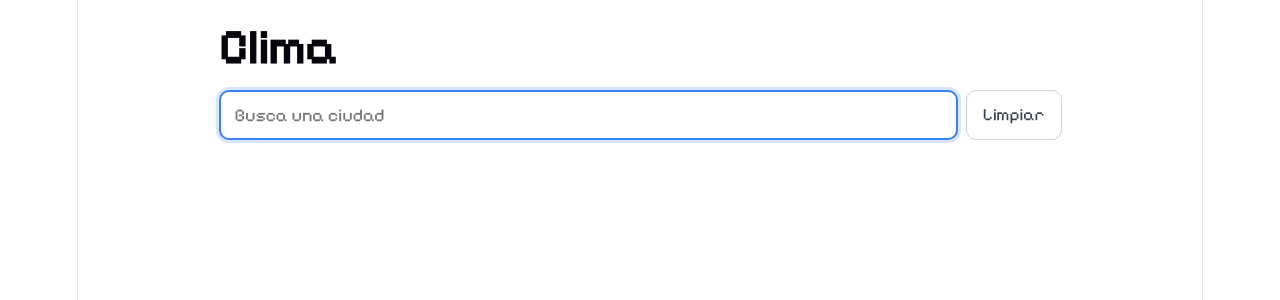
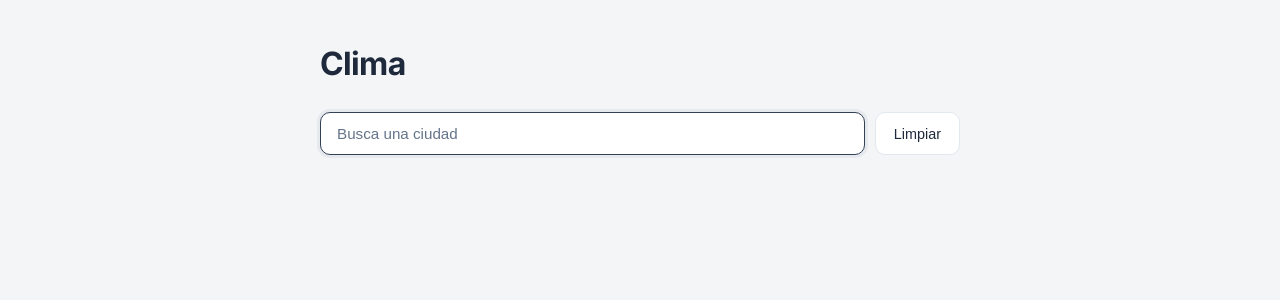
Before and after one commit to julianCeres587/clima-react, a React (Vite) app: page / in a window 1280 px wide. Shown: the top 300 px of the page. Built offline with nearby package versions, Linux system fonts and the light colour scheme.

Commit message:
Actualización de estilos

```diff
--- a/src/App.css
+++ b/src/App.css
@@ -1,151 +1,188 @@
 .buscador {
-  width: 75%;
-  max-width: none;
+  width: 100%;
+  max-width: 640px;
   margin: 0 auto;
-  padding: 24px 16px;
-  text-align: left;
-  color: #1f2937;
-  font-family: "Pixelify Sans", system-ui, sans-serif;
+  padding: 0;
+  font-family: var(--font-family);
 }
 
 .buscador__titulo {
-  margin: 10px 0 30px;
-  font-size: 50px;
+  margin: 0 0 24px 0;
+  font-size: 2rem;
   font-weight: 700;
+  color: var(--text-main);
+  letter-spacing: -0.02em;
 }
 
 .buscador__fila {
   display: flex;
-  gap: 8px;
+  gap: 10px;
 }
 
 .buscador__input {
   flex: 1;
-  padding: 10px 14px;
-  font-size: 1rem;
-  color: #1f2937;
-  background: #fff;
-  border: 2px solid #cbd5e1;
-  border-radius: 10px;
+  padding: 12px 16px;
+  font-size: 0.95rem;
+  font-weight: 400;
+  color: var(--text-main);
+  background-color: var(--input-bg);
+  border: 1px solid var(--border-color);
+  border-radius: var(--radius-md);
   outline: none;
-  transition: border-color 0.15s, box-shadow 0.15s;
+  transition: border-color 0.2s ease, box-shadow 0.2s ease;
 }
 
 .buscador__input:focus {
-  border-color: #3b82f6;
-  box-shadow: 0 0 0 3px rgba(59, 130, 246, 0.2);
+  border-color: var(--accent-slate);
+  box-shadow: 0 0 0 3px rgba(148, 163, 184, 0.15);
+}
+
+.buscador__input::placeholder {
+  color: var(--text-muted);
 }
 
 .buscador__limpiar {
-  padding: 0 16px;
-  font-size: 0.95rem;
-  color: #374151;
-  background: #fff;
-  border: 1px solid #cbd5e1;
-  border-radius: 10px;
+  padding: 0 18px;
+  font-size: 0.9rem;
+  font-weight: 500;
+  color: var(--text-main);
+  background-color: var(--card-bg);
+  border: 1px solid var(--border-color);
+  border-radius: var(--radius-md);
   cursor: pointer;
-  transition: background 0.15s;
-
+  transition: background-color 0.15s ease, border-color 0.15s ease;
 }
 
 .buscador__limpiar:hover {
-  background: #0e5faf;
-  font-weight: 600;
-  color: #e2e8f0;
+  background-color: var(--hover-bg);
+  border-color: var(--accent-slate);
 }
 
 .buscador__mensaje {
-  margin: 12px 0 0;
-  color: #64748b;
+  margin: 14px 0 0 0;
+  font-size: 0.9rem;
+  color: var(--text-muted);
 }
 
 .buscador__mensaje--error {
-  color: #b91c1c;
+  color: #ef4444;
 }
 
 .buscador__lista {
-  margin: 12px 0 0;
+  margin: 12px 0 0 0;
   padding: 0;
   list-style: none;
-  background: #fff;
-  border: 1px solid #e2e8f0;
-  border-radius: 10px;
+  background-color: var(--card-bg);
+  border: 1px solid var(--border-color);
+  border-radius: var(--radius-md);
   overflow: hidden;
+  box-shadow: 0 4px 12px rgba(0, 0, 0, 0.03);
 }
 
 .buscador__item {
-  padding: 10px 14px;
+  padding: 12px 16px;
+  font-size: 0.92rem;
+  color: var(--text-main);
   cursor: pointer;
-  color: #1f2937;
-  transition: background 0.15s;
+  border-bottom: 1px solid var(--border-color);
+  transition: background-color 0.15s ease;
 }
 
+.buscador__item:last-child {
+  border-bottom: none;
+}
 
 .buscador__item:hover {
-  background: #0e5faf;
-  font-weight: 600;
-  color: #e2e8f0;
+  background-color: var(--hover-bg);
+  font-weight: 500;
 }
 
 .pronostico {
-  margin-top: 20px;
-  padding: 16px;
-  background: #fff;
-  border: 1px solid #e2e8f0;
-  border-radius: 10px;
+  margin-top: 24px;
+  padding: 24px;
+  background-color: var(--card-bg);
+  border: 1px solid var(--border-color);
+  border-radius: var(--radius-lg);
+  box-shadow: 0 2px 8px rgba(0, 0, 0, 0.02);
 }
 
 .pronostico__ciudad {
-  margin: 0 0 8px;
-  font-size: 1.25rem;
+  margin: 0 0 10px 0;
+  font-size: 1.5rem;
   font-weight: 700;
-  color: #1f2937;
+  color: var(--text-main);
+  letter-spacing: -0.01em;
 }
 
 .pronostico__actual {
   display: flex;
-  align-items: center;
+  align-items: baseline;
   flex-wrap: wrap;
-  gap: 6px;
-  font-size: 1rem;
-  color: #4b5563;
-  margin-bottom: 16px;
+  gap: 8px;
+  font-size: 0.95rem;
+  color: var(--text-muted);
+  margin-bottom: 20px;
 }
 
 .pronostico__temp {
-  font-size: 1.875rem;
+  font-size: 2.25rem;
   font-weight: 700;
-  color: #111827;
+  color: var(--text-main);
+  line-height: 1;
+  margin-right: 4px;
 }
 
 .pronostico__resumen {
-  margin: 0 0 16px;
-  padding: 8px 12px;
-  background: #fffbeb;
-  border: 1px solid #fef3c7;
-  border-radius: 8px;
-  font-size: 0.9rem;
-  color: #92400e;
+  margin: 0 0 20px 0;
+  padding: 12px 16px;
+  background-color: var(--summary-bg);
+  border: 1px solid var(--summary-border);
+  border-radius: var(--radius-md);
+  font-size: 0.88rem;
+  line-height: 1.5;
+  color: var(--summary-text);
+  font-weight: 500;
 }
 
 .pronostico__semana {
   display: grid;
   grid-template-columns: repeat(7, 1fr);
-  gap: 6px;
+  gap: 8px;
   text-align: center;
-  font-size: 0.85rem;
+}
+
+@media (max-width: 580px) {
+  .pronostico__semana {
+    grid-template-columns: repeat(4, 1fr);
+  }
+}
+
+@media (max-width: 400px) {
+  .pronostico__semana {
+    grid-template-columns: repeat(2, 1fr);
+  }
 }
 
 .pronostico__dia {
-  padding: 8px 4px;
-  border: 1px solid #e2e8f0;
-  border-radius: 8px;
-  background: #f8fafc;
+  padding: 12px 6px;
+  border: 1px solid var(--border-color);
+  border-radius: var(--radius-md);
+  background-color: var(--accent-light);
   display: flex;
   flex-direction: column;
-  gap: 4px;
+  align-items: center;
+  gap: 6px;
+  font-size: 0.82rem;
+  font-weight: 500;
+  color: var(--text-main);
+  transition: transform 0.15s ease, border-color 0.15s ease;
+}
+
+.pronostico__dia:hover {
+  border-color: var(--accent-slate);
 }
 
 .pronostico__dia-icono {
-  font-size: 1.2rem;
+  font-size: 1.4rem;
+  margin: 2px 0;
 }
--- a/src/index.css
+++ b/src/index.css
@@ -1,117 +1,69 @@
-@import url('https://fonts.googleapis.com/css2?family=Pixelify+Sans:wght@400;700&display=swap');
+@import url('https://fonts.googleapis.com/css2?family=Inter:wght@400;500;600;700&display=swap');
 
 :root {
-  --text: #6b6375;
-  --text-h: #08060d;
-  --bg: #fff;
-  --border: #e5e4e7;
-  --code-bg: #f4f3ec;
-  --accent: #aa3bff;
-  --accent-bg: rgba(170, 59, 255, 0.1);
-  --accent-border: rgba(170, 59, 255, 0.5);
-  --social-bg: rgba(244, 243, 236, 0.5);
-  --shadow:
-    rgba(0, 0, 0, 0.1) 0 10px 15px -3px, rgba(0, 0, 0, 0.05) 0 4px 6px -2px;
+  --bg-color: #f4f5f7;
+  --card-bg: #ffffff;
+  --text-main: #1e293b;
+  --text-muted: #64748b;
+  --text-inverse: #ffffff;
+  --border-color: #e2e8f0;
+  --input-bg: #ffffff;
+  --hover-bg: #f1f5f9;
 
-  --sans: "Pixelify Sans", system-ui, 'Segoe UI', Roboto, sans-serif;
-  --heading: "Pixelify Sans",system-ui, 'Segoe UI', Roboto, sans-serif;
-  --mono: ui-monospace, Consolas, monospace;
+  --accent-slate: #334155;
+  --accent-hover: #1e293b;
+  --accent-light: #f8fafc;
 
+  --summary-bg: #fefce8;
+  --summary-border: #fef08a;
+  --summary-text: #713f12;
 
-  font: 18px/145% var(--sans);
-  letter-spacing: 0.18px;
-  color-scheme: light dark;
-  color: var(--text);
-  background: var(--bg);
-  font-synthesis: none;
-  text-rendering: optimizeLegibility;
-  -webkit-font-smoothing: antialiased;
-  -moz-osx-font-smoothing: grayscale;
-
-  @media (max-width: 1024px) {
-    font-size: 16px;
-  }
+  --font-family: 'Inter', system-ui, -apple-system, BlinkMacSystemFont, 'Segoe UI', Roboto, sans-serif;
+  --radius-sm: 6px;
+  --radius-md: 10px;
+  --radius-lg: 14px;
 }
 
 @media (prefers-color-scheme: dark) {
   :root {
-    --text: #9ca3af;
-    --text-h: #f3f4f6;
-    --bg: #16171d;
-    --border: #2e303a;
-    --code-bg: #1f2028;
-    --accent: #c084fc;
-    --accent-bg: rgba(192, 132, 252, 0.15);
-    --accent-border: rgba(192, 132, 252, 0.5);
-    --social-bg: rgba(47, 48, 58, 0.5);
-    --shadow:
-      rgba(0, 0, 0, 0.4) 0 10px 15px -3px, rgba(0, 0, 0, 0.25) 0 4px 6px -2px;
+    --bg-color: #121417;
+    --card-bg: #1a1d21;
+    --text-main: #f1f5f9;
+    --text-muted: #94a3b8;
+    --text-inverse: #0f172a;
+    --border-color: #2b3036;
+    --input-bg: #1a1d21;
+    --hover-bg: #262a30;
+
+    --accent-slate: #94a3b8;
+    --accent-hover: #cbd5e1;
+    --accent-light: #21252b;
+
+    --summary-bg: #231f17;
+    --summary-border: #3d3522;
+    --summary-text: #fef08a;
   }
+}
 
-  #social .button-icon {
-    filter: invert(1) brightness(2);
-  }
+*, *::before, *::after {
+  box-sizing: border-box;
 }
 
 body {
   margin: 0;
-}
-input, button {
-  font: inherit;
+  font-family: var(--font-family);
+  background-color: var(--bg-color);
+  color: var(--text-main);
+  line-height: 1.5;
+  -webkit-font-smoothing: antialiased;
+  -moz-osx-font-smoothing: grayscale;
 }
 
 #root {
-  width: 1126px;
-  max-width: 100%;
-  margin: 0 auto;
-  text-align: center;
-  border-inline: 1px solid var(--border);
-  min-height: 100svh;
+  min-height: 100vh;
   display: flex;
   flex-direction: column;
-  box-sizing: border-box;
+  align-items: center;
+  justify-content: flex-start;
+  padding: 40px 20px;
 }
-
-h1,
-h2 {
-  font-family: var(--heading);
-  font-weight: 500;
-  color: var(--text-h);
-}
-
-h1 {
-  font-size: 56px;
-  letter-spacing: -1.68px;
-  margin: 32px 0;
-  @media (max-width: 1024px) {
-    font-size: 36px;
-    margin: 20px 0;
-  }
-}
-h2 {
-  font-size: 24px;
-  line-height: 118%;
-  letter-spacing: -0.24px;
-  margin: 0 0 8px;
-  @media (max-width: 1024px) {
-    font-size: 20px;
-  }
-}
-p {
-  margin: 0;
-}
-
-code,
-.counter {
-  font-family: var(--mono);
-  display: inline-flex;
-  border-radius: 4px;
-  color: var(--text-h);
-}
-
-code {
-  font-size: 15px;
-  line-height: 135%;
-  padding: 4px 8px;
-  background: var(--code-bg);
-}
```
